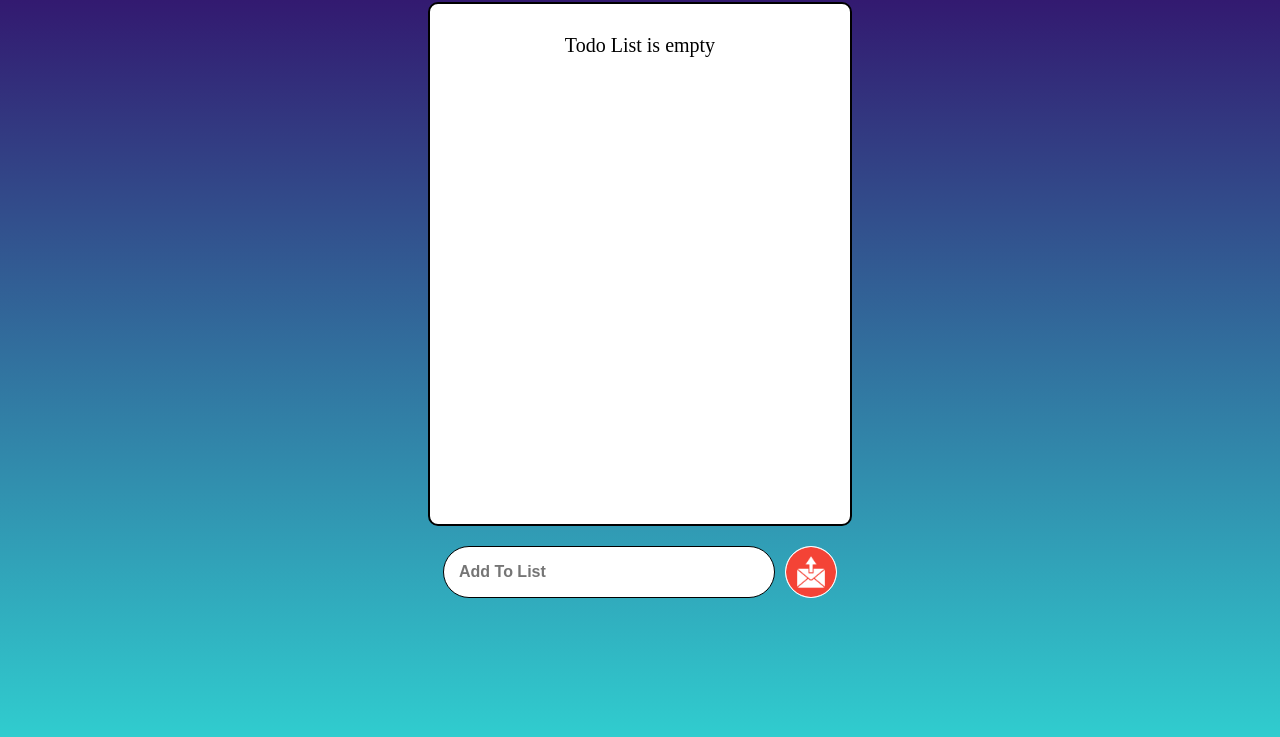
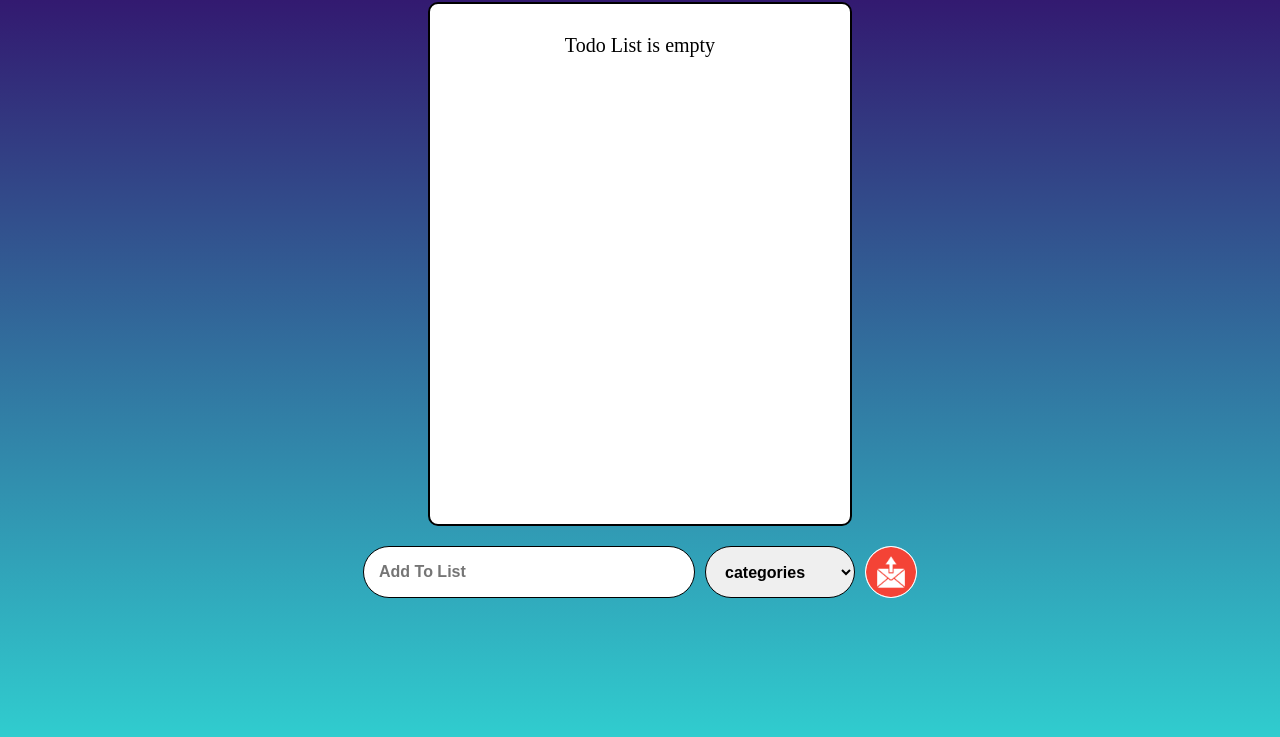
Before and after one commit to atharv2823/React-Todo, a React app: page / in a window 1280 px wide. Shown: the part 73-810 px from the top of the page. Built offline with nearby package versions, Linux system fonts and the light colour scheme.

Commit message:
categories are added

```diff
--- a/src/views/Home/Home.css
+++ b/src/views/Home/Home.css
@@ -36,6 +36,16 @@
     font-weight: bold;
     font-size: 16px;
 }
+.select{
+    border: 1px solid black;
+    border-radius: 30px;
+    width: 150px;
+    padding: 15px;
+    margin-right: 10px;
+    font-weight: bold;
+    font-size: 16px;
+
+}
 .todo-input-container{
     display: flex;
     justify-content: center;
--- a/src/views/Home/Home.js
+++ b/src/views/Home/Home.js
@@ -10,6 +10,10 @@ function Home() {
     const [todoList , setTodoList] = useState ([])
 
     const [newTask ,SetNewTask] = useState ("")
+
+    const [categories , Setcategories] = useState ("")
+
+
     return (
         <>
             <h1 className="app-title">Todo-App 📝</h1>
@@ -21,7 +25,7 @@ function Home() {
                     todoList.length === 0 ?
                     <p style={{textAlign: "center", fontSize:"20px"}}>
                     Todo List is empty
-                </p>
+                    </p>
                 :
                 null
                 }
@@ -39,7 +43,17 @@ function Home() {
                  onChange={(e)=>SetNewTask(e.target.value)}
                   />
 
+                <select className="select"
+                value={categories}
+                onChange={(e)=>Setcategories(e.target.value)}
+                >
+                    <option value="categories">categories</option>
+                    <option value="Learning">Learning</option>
+                    <option value="Work">Work</option>
+                    <option value="Personal">Personal</option>
+                    <option value="Health">Health</option>
 
+                </select>
 
                 <img
                 src={send}
```
